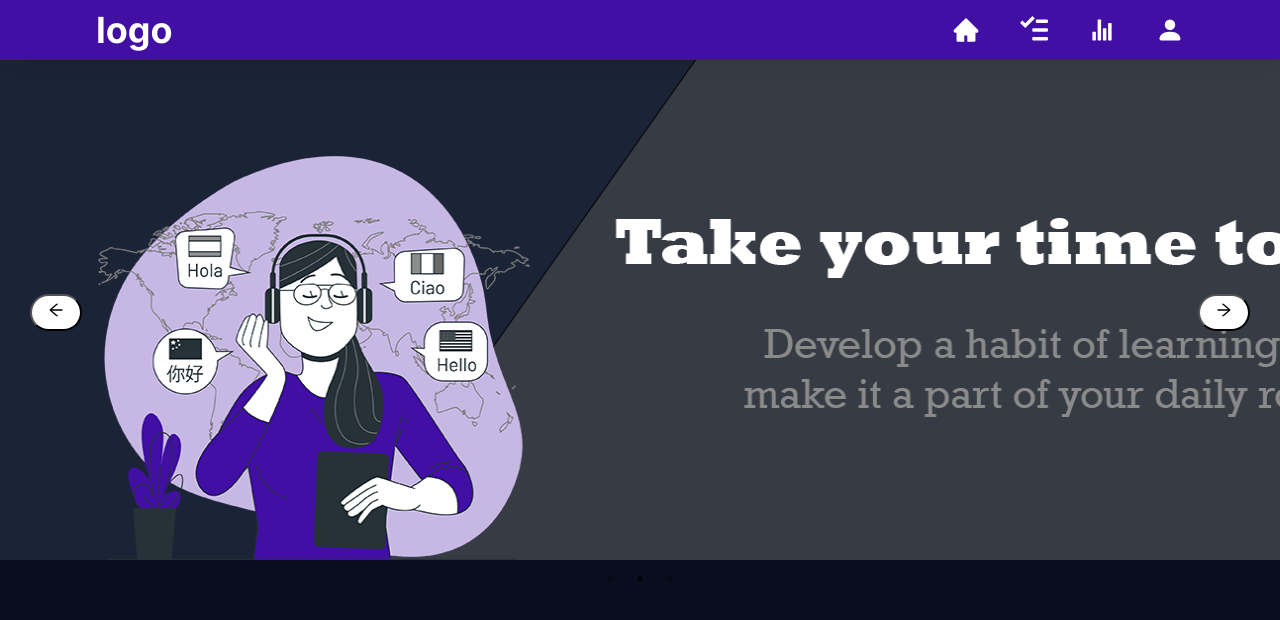
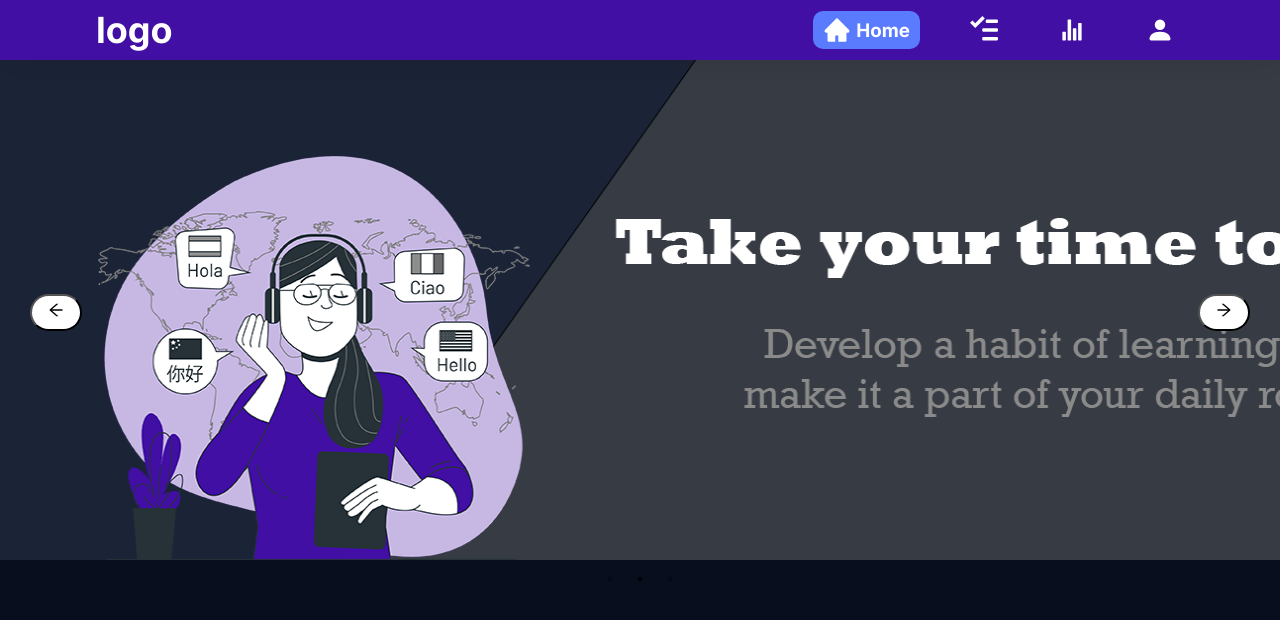
Before and after one commit to seyityahya/my_lang_ai, a Next.js app: page / in a window 1280 px wide. Shown: the top 620 px of the page. Built offline with nearby package versions, Linux system fonts and the light colour scheme.

Commit message:
navbar bug fix 1.2

```diff
--- a/src/app/layout.js
+++ b/src/app/layout.js
@@ -2,6 +2,7 @@ import "./globals.css";
 import { Inter } from "next/font/google";
 import "slick-carousel/slick/slick.css";
 import "slick-carousel/slick/slick-theme.css";
+import Navbar from "@/components/navbar/Navbar";
 
 const inter = Inter({ subsets: ["latin"] });
 
@@ -13,7 +14,10 @@ export const metadata = {
 export default function RootLayout({ children }) {
   return (
     <html lang="en">
-      <body className={inter.className}>{children}</body>
+      <body className={inter.className}>
+        <Navbar />
+        {children}
+      </body>
     </html>
   );
 }
--- a/src/app/page.js
+++ b/src/app/page.js
@@ -7,27 +7,27 @@ import Navbar from "@/components/navbar/Navbar";
 import HomePage from "./homePage/page";
 
 export default function Home() {
-  const [isLoading, setIsLoading] = useState(true);
+  // const [isLoading, setIsLoading] = useState(true);
 
-  useEffect(() => {
-    setTimeout(() => {
-      setIsLoading(false);
-    }, 2000);
-  }, []);
+  // useEffect(() => {
+  //   setTimeout(() => {
+  //     setIsLoading(false);
+  //   }, 2000);
+  // }, []);
 
   return (
     <div className={styles.container}>
-      {isLoading ? (
+      {/* {isLoading ? (
         <div className={styles.splash}>
           <Image src={splash} alt="splash" />
           <h1>Language App</h1>
         </div>
       ) : (
-        <div className={styles.content}>
-          <Navbar />
-          <HomePage />
-        </div>
-      )}
+
+      )} */}
+      <div className={styles.content}>
+        <HomePage />
+      </div>
     </div>
   );
 }
--- a/src/components/navbar/Navbar.jsx
+++ b/src/components/navbar/Navbar.jsx
@@ -1,6 +1,6 @@
 "use client";
 import Link from "next/link";
-import React from "react";
+import React, { useState } from "react";
 import { AiFillHome } from "react-icons/ai";
 import { GoTasklist } from "react-icons/go";
 import { IoIosStats } from "react-icons/io";
@@ -8,6 +8,12 @@ import { BsFillPersonFill } from "react-icons/bs";
 import styles from "./navbar.module.css";
 
 const Navbar = () => {
+  const [activeButton, setActiveButton] = useState("home");
+
+  const handleButtonClick = (buttonName) => {
+    setActiveButton(buttonName);
+  };
+
   return (
     <>
       <div className={styles.container}>
@@ -18,18 +24,45 @@ const Navbar = () => {
             </Link>
           </h2>
           <div className={styles.middle}>
-            <Link className={styles.link} href="/">
+            <Link
+              className={`${styles.link} ${
+                activeButton === "home" ? styles.active : ""
+              }`}
+              href="/"
+              onClick={() => handleButtonClick("home")}
+            >
               <AiFillHome className={styles.icon} />
               <h3>Home</h3>
             </Link>
-            <Link className={styles.link} href="/kitaplar">
+            <Link
+              className={`${styles.link} ${
+                activeButton === "task" ? styles.active : ""
+              }`}
+              href="/task"
+              onClick={() => handleButtonClick("task")}
+            >
               <GoTasklist className={styles.icon} />
+              <h3>Task</h3>
             </Link>
-            <Link className={styles.link} href="/rastgele">
+            <Link
+              className={`${styles.link} ${
+                activeButton === "stats" ? styles.active : ""
+              }`}
+              href="/stats"
+              onClick={() => handleButtonClick("stats")}
+            >
               <IoIosStats className={styles.icon} />
+              <h3>Stats</h3>
             </Link>
-            <Link className={styles.link} href="/rastgele">
+            <Link
+              className={`${styles.link} ${
+                activeButton === "profile" ? styles.active : ""
+              }`}
+              href="/profile"
+              onClick={() => handleButtonClick("profile")}
+            >
               <BsFillPersonFill className={styles.icon} />
+              <h3>Profile</h3>
             </Link>
           </div>
         </div>
--- a/src/components/navbar/navbar.module.css
+++ b/src/components/navbar/navbar.module.css
@@ -35,6 +35,9 @@
   display: flex;
   align-items: center;
   gap: 5px;
+  padding: 5px 10px 5px 10px;
+  border-radius: 10px;
+  transition: background-color 0.3s ease-in-out;
 }
 
 .middle > .link > h3 {
@@ -45,3 +48,15 @@
   font-size: 28px;
   color: #fff;
 }
+
+.active {
+  background-color: #5b7bfe;
+}
+
+.middle > .link > h3 {
+  color: #fff;
+}
+
+.middle > .active > h3 {
+  display: flex;
+}
```
Also changed, not shown: src/app/profile/page.jsx (added, +7 -0 lines), src/app/stats/page.jsx (added, +7 -0 lines), src/app/task/page.jsx (added, +7 -0 lines), src/app/profile/profile.module.css (added).
